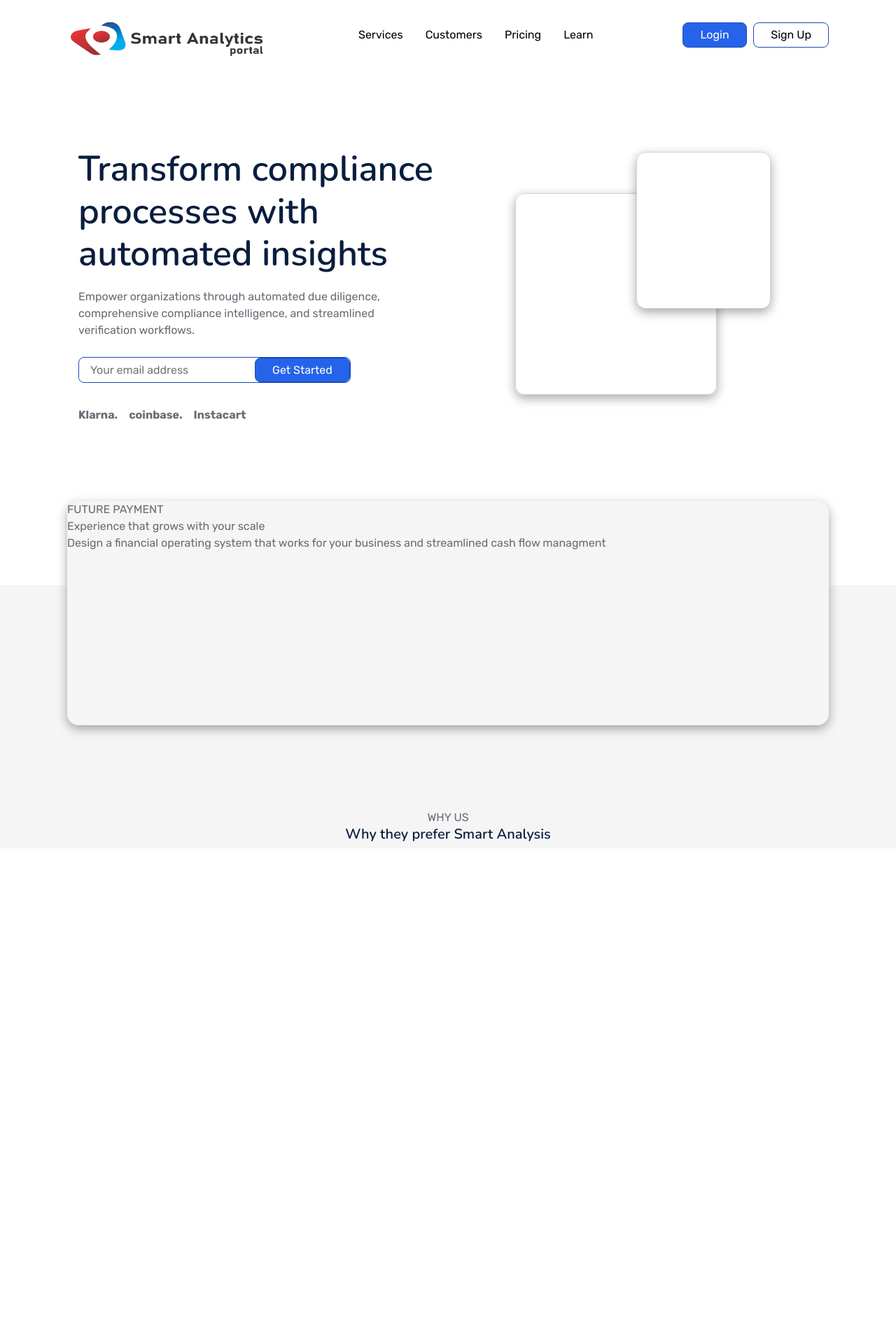
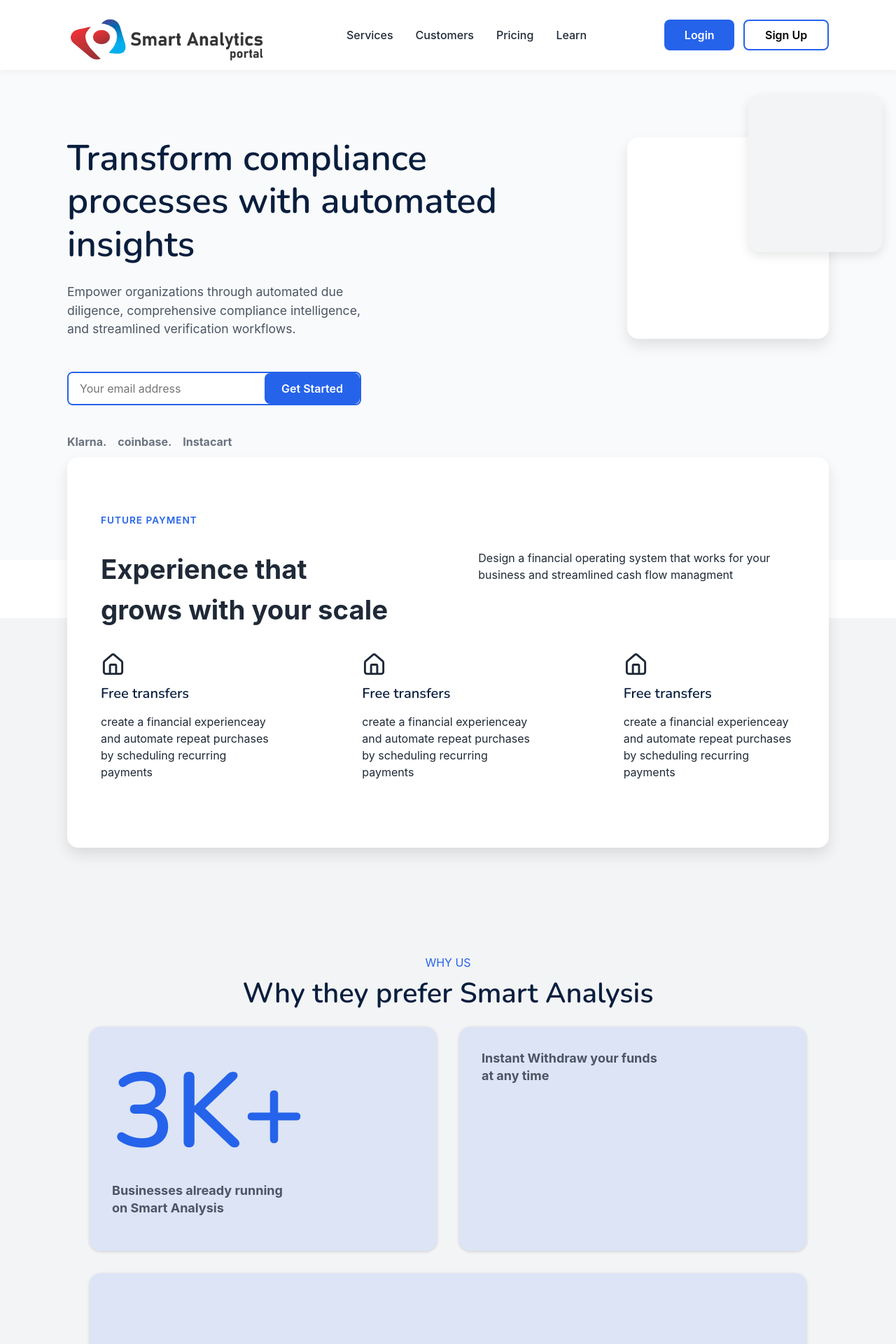
Before and after one commit to nyahwaithefirst/smart-system, a Next.js app: page / in a window 1280 px wide. Shown: the top 1920 px of the page at 70% size. Before the commit the page ends 1212 px from the top, so only its background shows below. Built offline with nearby package versions, Linux system fonts and the light colour scheme.

Commit message:
New Changes on landing page

```diff
--- a/app/page.jsx
+++ b/app/page.jsx
@@ -3,6 +3,7 @@
 import { useEffect, useState } from "react"
 import styles from "./page.module.css";
 import { useRouter } from "next/navigation";
+import { Banknote, HomeIcon, X } from "lucide-react";
 
 export default function Home() {
 
@@ -50,13 +51,19 @@ export default function Home() {
                     </div>
                 </div>
                 <div className={styles.experienceSection}>
-                    <div>FUTURE PAYMENT</div>
-                    <div>
-                        <div>Experience that grows with your scale</div>
+                    <div className={styles.experienceSectionSubHeader}>FUTURE PAYMENT</div>
+                    <div className={styles.flex}>
+                        <div className={styles.header}>Experience that grows with your scale</div>
                         <div>Design a financial operating system that works for your business and streamlined cash flow managment</div>
                     </div>
-                    <div>
-
+                    <div className={styles.flex}>
+                        {[1, 2, 3].map((item) => (
+                            <div style={{ display: "flex", flexDirection: "column", rowGap: "0.5rem" }}>
+                                <HomeIcon size={35} style={{ marginBottom: "0.2rem" }} />
+                                <h5>Free transfers</h5>
+                                <p>create a financial experienceay and automate repeat purchases by scheduling recurring payments</p>
+                            </div>
+                        ))}
                     </div>
                 </div>
             </div>
@@ -65,6 +72,37 @@ export default function Home() {
                     <span>WHY US</span>
                     <h5>Why they prefer Smart Analysis</h5>
                 </div>
+                {/* Add this below preferenceHeader in your Home component */}
+                <div className={styles.statsSection}>
+                    <div className={styles.statsCard}>
+                        <h5>3K+</h5>
+                        <p>Businesses already running on Smart Analysis</p>
+                    </div>
+                    <div className={styles.statsCard}>
+                        <p>Instant Withdraw your funds at any time</p>
+                        <div>
+                            <span></span>
+                        </div>
+                    </div>
+                    <div className={styles.statsCard} style={{ flexBasis: "36rem" }}>
+
+                    </div>
+                </div>
+            </div>
+            <div className={styles.confidenceSection}>
+                <div className={styles.confidenceSectionSubHeader}>FUTURE PAYMENT</div>
+                <div className={styles.confidenceHeader}>
+                    <div className={styles.confidenceTitle}>Maximize your returns with a Reserve account that generates</div>
+                </div>
+                <div className={styles.stepsWrap}>
+                    {[1, 2, 3].map((item) => (
+                        <div className={styles.steps}>
+                            <h3>{item}</h3>
+                            <h5>Open your account</h5>
+                            <p>create a financial experienceay and automate repeat purchases by scheduling</p>
+                        </div>
+                    ))}
+                </div>
             </div>
         </div>
     )
--- a/app/page.module.css
+++ b/app/page.module.css
@@ -1,6 +1,9 @@
 .container {
   height: 100vh;
   width: 100%;
+  font-family: "Inter", sans-serif; /* modern font */
+  color: #1f2937; /* softer black for readability */
+  background-color: #f9fafb; /* subtle page background */
 }
 
 .container > .navBar {
@@ -10,11 +13,22 @@
   justify-content: space-between;
   padding: 0 6rem;
   height: 100px;
+  box-shadow: 0 2px 8px rgba(0, 0, 0, 0.05); /* subtle shadow */
+  background-color: white;
+  position: sticky;
+  top: 0;
+  z-index: 10;
 }
 
 .container > .navBar > .navBrand {
   width: 18rem;
-  height: 4rem;
+  height: 5rem;
+}
+
+.container > .navBar > .navBrand > .logo {
+  width: 100%;
+  height: 100%;
+  object-fit: contain; /* ensure logo stays sharp */
 }
 
 .container > .navBar > .nav {
@@ -23,17 +37,18 @@
 }
 
 .container > .navBar > .nav > .navItem {
-  color: black;
+  color: #1f2937;
+  font-weight: 500;
+  transition: color 0.2s;
 }
 
-.container > .navBar > .navBrand > .logo {
-  width: 100%;
-  height: 100%;
+.container > .navBar > .nav > .navItem:hover {
+  color: #2563eb; /* hover effect */
 }
 
 .creds {
   display: flex;
-  column-gap: 0.6rem;
+  column-gap: 0.8rem;
 }
 
 .heroSection {
@@ -41,45 +56,51 @@
   padding: 6rem;
   width: 100%;
   position: relative;
-  padding-bottom: 12rem;
+  padding-bottom: 15rem;
+  gap: 2rem;
 }
 
 .heroSection > .left {
-  padding: 1rem;
   flex: 1;
   display: flex;
   flex-direction: column;
-  align-items: start;
-  row-gap: 10px;
+  align-items: flex-start;
+  row-gap: 1rem;
 }
 
 .heroSection > .left > .heroTitle {
-  font-size: 50.5px;
+  font-size: 3.2rem;
+  font-weight: 700;
+  line-height: 1.2;
 }
 
 .heroSection > .left > .heroText {
-  width: 30rem;
-}
-
-.heroSection > .right {
-  flex: 1;
-  display: flex;
-  justify-content: start;
-  padding: 5rem 0rem;
+  width: 28rem;
+  font-size: 1.1rem;
+  color: #4b5563;
 }
 
 .getStarted {
-  border: 1px solid #1c4cb3;
+  display: flex;
+  border: 2px solid #2563eb;
   border-radius: 0.5rem;
+  overflow: hidden;
+  margin-top: 1rem;
 }
 
 .getStarted > input {
-  padding: 0 1rem;
+  padding: 0.6rem 1rem;
   border: none;
+  flex: 1;
 }
 
 .getStarted > input:focus {
   outline: none;
+}
+
+.getStarted > button {
+  padding: 0 1.5rem;
+  font-weight: 600;
 }
 
 .otherClientsWrapper {
@@ -89,61 +110,96 @@
 }
 
 .otherClients {
-  font-weight: bolder;
+  font-weight: 700;
+  color: #6b7280;
 }
 
 .btnPrimary {
-  border: 1px solid #1c4cb3;
+  border: none;
   background-color: #2563eb;
   color: white;
-  padding: 0.3rem 1.5rem;
+  padding: 0.5rem 1.8rem;
   border-radius: 0.5rem;
+  font-weight: 600;
+  transition: background 0.3s;
+}
+
+.btnPrimary:hover {
+  background-color: #1d4ed8;
 }
 
 .btnPlain {
-  border: 1px solid #1c4cb3;
+  border: 2px solid #2563eb;
   background-color: white;
-  padding: 0.3rem 1.5rem;
+  padding: 0.5rem 1.8rem;
   border-radius: 0.5rem;
+  font-weight: 600;
+  transition: background 0.3s, color 0.3s;
+}
+
+.btnPlain:hover {
+  background-color: #2563eb;
+  color: white;
 }
 
 .creditCardForm {
   width: 18rem;
   height: 18rem;
-  border: 1px solid lightgray;
-  box-shadow: rgba(0, 0, 0, 0.35) 0px 5px 15px;
+  border-radius: 1rem;
+  box-shadow: 0 10px 20px rgba(0, 0, 0, 0.1);
   position: relative;
-  border-radius: 0.8rem;
+  background-color: white;
   margin-left: 5rem;
 }
 
 .creditCard {
   width: 12rem;
   height: 14rem;
-  border: 1px solid lightgray;
-  box-shadow: rgba(0, 0, 0, 0.35) 0px 5px 15px;
+  border-radius: 1rem;
+  box-shadow: 0 5px 15px rgba(0, 0, 0, 0.1);
   position: absolute;
   left: 60%;
   top: -60px;
-  background-color: white;
-  border-radius: 0.8rem;
+  background-color: #f3f4f6;
 }
 
 .experienceSection {
   position: absolute;
-  background-color: whitesmoke;
+  background-color: white;
   left: 6rem;
   right: 6rem;
-  bottom: -12.5rem;
-  height: 20rem;
+  bottom: -20.5rem;
   border-radius: 1rem;
-  box-shadow: rgba(0, 0, 0, 0.35) 0px 5px 15px;
+  box-shadow: 0 10px 20px rgba(0, 0, 0, 0.1);
+  padding: 5rem 3rem;
+  display: flex;
+  flex-direction: column;
+  row-gap: 2rem;
+}
+
+.experienceSectionSubHeader {
+  color: #2563eb;
+  font-size: 0.85rem;
+  font-weight: 600;
+  letter-spacing: 1px;
+}
+
+.experienceSection > .flex {
+  display: flex;
+  width: 100%;
+  column-gap: 8rem;
+}
+
+.experienceSection > .flex > .header {
+  font-size: 2.4rem;
+  font-weight: 700;
 }
 
 .preferenceSection {
   width: 100%;
-  background-color: whitesmoke;
-  padding-top: 20rem;
+  background-color: #f3f4f6;
+  padding-top: 30rem;
+  padding-bottom: 5rem;
 }
 
 .preferenceSection > .preferenceHeader {
@@ -151,4 +207,125 @@
   display: flex;
   flex-direction: column;
   align-items: center;
+  row-gap: 0.5rem;
 }
+
+.preferenceSection > .preferenceHeader > span {
+  color: #2563eb;
+}
+
+.preferenceSection > .preferenceHeader > h5 {
+  font-size: 40px;
+}
+
+/* CSS additions for stats section */
+.statsSection {
+  display: flex;
+  flex-wrap: wrap;
+  gap: 2rem;
+  margin-top: 1rem;
+  width: 100%;
+  justify-content: center;
+  padding: 0 8rem;
+}
+
+.statsCard {
+  background-color: #2564eb1c;
+  border-radius: 1rem;
+  padding: 2rem;
+  flex: 1 1 18rem; /* responsive sizing */
+  min-width: 18rem;
+  height: 20rem;
+  box-shadow: rgba(0, 0, 0, 0.16) 0px 1px 4px;
+  display: flex;
+  flex-direction: column;
+  justify-content: space-between;
+}
+
+.statsCard > h5 {
+  font-size: 2rem;
+  font-weight: 700;
+  color: #2563eb;
+  margin-bottom: 0.5rem;
+  font-size: 150px;
+}
+
+.statsCard > p {
+  font-size: 18px !important;
+  font-weight: bold;
+  width: 16rem;
+}
+
+.statsCard p {
+  color: #4b5563;
+  font-size: 1rem;
+  line-height: 1.4;
+}
+
+.statsCardGraph {
+  margin-top: 1rem;
+  width: 100%;
+  height: 6rem;
+  border-radius: 0.5rem;
+  background: linear-gradient(90deg, #2563eb 0%, #60a5fa 100%);
+}
+
+.confidenceSection {
+  bottom: -20.5rem;
+  padding: 5rem 6rem;
+  display: flex;
+  flex-direction: column;
+  background-color: #1f2937;
+  color: white;
+}
+
+.confidenceSectionSubHeader {
+  color: #2563eb;
+  font-size: 0.85rem;
+  font-weight: 600;
+  letter-spacing: 1px;
+}
+
+.confidenceHeader > .confidenceTitle {
+  font-size: 48px;
+  width: 45rem;
+}
+
+.confidenceSection > .stepsWrap {
+  margin-top: 1.5rem;
+  display: flex;
+  width: 100%;
+  column-gap: 1.4rem;
+}
+
+.confidenceSection > .stepsWrap > .steps {
+  padding: 1rem 1.3rem;
+  background: linear-gradient(
+    to bottom,
+    #37475f,
+    #2f3a4a
+  ); /* top to bottom gradient */
+  border-radius: 0.5rem;
+}
+
+.confidenceSection > .stepsWrap > .steps > h3 {
+  font-size: 60px;
+  font-weight: bolder;
+  background: linear-gradient(
+    to bottom,
+    white,
+    #37475f
+  ); /* vertical gradient */
+  -webkit-background-clip: text;
+  -webkit-text-fill-color: transparent;
+  background-clip: text; /* for Firefox */
+  color: transparent; /* for Firefox */
+}
+
+.confidenceSection > .stepsWrap > .steps > h5 {
+  color: white;
+}
+
+.confidenceSection > .stepsWrap > .steps > p {
+  color: rgb(197, 195, 195);
+}
```
